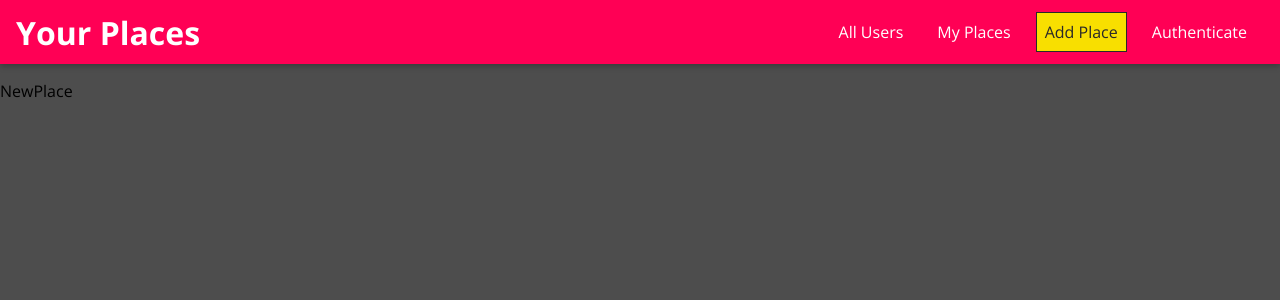
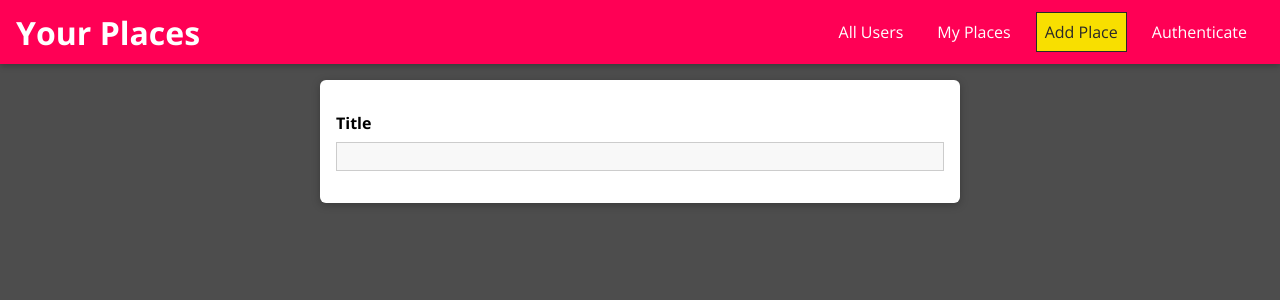
Before and after one commit to PhusionDev/udy-react-frontend-01-starting-setup, a React (Create React App) app: page /places/new in a window 1280 px wide. Shown: the top 300 px of the page. Built offline with nearby package versions, Linux system fonts and the light colour scheme.

Commit message:
58. Adding a Custom Form Input Component

```diff
--- /dev/null
+++ b/src/places/pages/NewPlace.css
@@ -0,0 +1,10 @@
+.place-form {
+  list-style: none;
+  margin: 0 auto;
+  padding: 1rem;
+  width: 90%;
+  max-width: 40rem;
+  box-shadow: 0 2px 8px rgba(0, 0, 0, 0.26);
+  border-radius: 6px;
+  background: white;
+}
--- a/src/places/pages/NewPlace.js
+++ b/src/places/pages/NewPlace.js
@@ -1,7 +1,14 @@
 import React from 'react';
 
+import './NewPlace.css';
+import Input from '../../shared/components/FormElements/Input';
+
 const NewPlace = () => {
-  return <div>NewPlace</div>;
+  return (
+    <form action='' className='place-form'>
+      <Input type='text' label='Title' element='input' />
+    </form>
+  );
 };
 
 export default NewPlace;
--- /dev/null
+++ b/src/shared/components/FormElements/Input.css
@@ -0,0 +1,41 @@
+.form-control {
+  margin: 1rem 0;
+}
+
+.form-control label,
+.form-control input,
+.form-control textarea {
+  display: block;
+}
+
+.form-control label {
+  font-weight: bold;
+  margin-bottom: 0.5rem;
+}
+
+.form-control input,
+.form-control textarea {
+  width: 100%;
+  font: inherit;
+  border: 1px solid #ccc;
+  background: #f8f8f8;
+  padding: 0.15rem 0.25rem;
+}
+
+.form-control input:focus,
+.form-control textarea:focus {
+  outline: none;
+  background: #ebebeb;
+  border-color: #510077;
+}
+
+.form-control--invalid label,
+.form-control--invalid p {
+  color: red;
+}
+
+.form-control--invalid input,
+.form-control--invalid textarea {
+  border-color: red;
+  background: #ffd1d1;
+}
--- /dev/null
+++ b/src/shared/components/FormElements/Input.js
@@ -0,0 +1,21 @@
+import React from 'react';
+
+import './Input.css';
+
+const Input = (props) => {
+  const element =
+    props.element === 'input' ? (
+      <input id={props.id} type={props.type} placeholder={props.placeholder} />
+    ) : (
+      <textarea id={props.id} rows={props.rows || 3} />
+    );
+
+  return (
+    <div className={`form-control`}>
+      <label htmlFor='{props.id}'>{props.label}</label>
+      {element}
+    </div>
+  );
+};
+
+export default Input;
```
